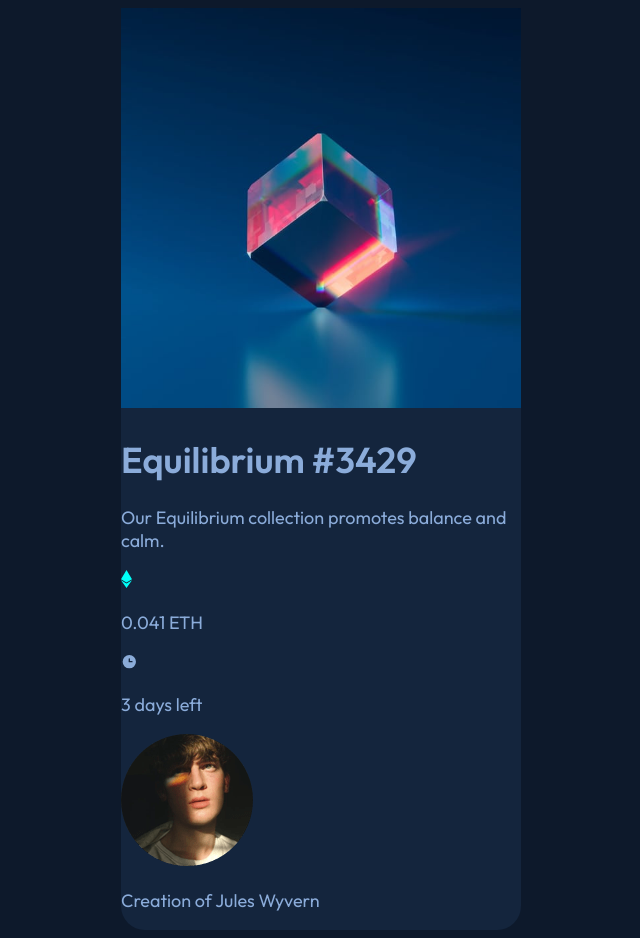
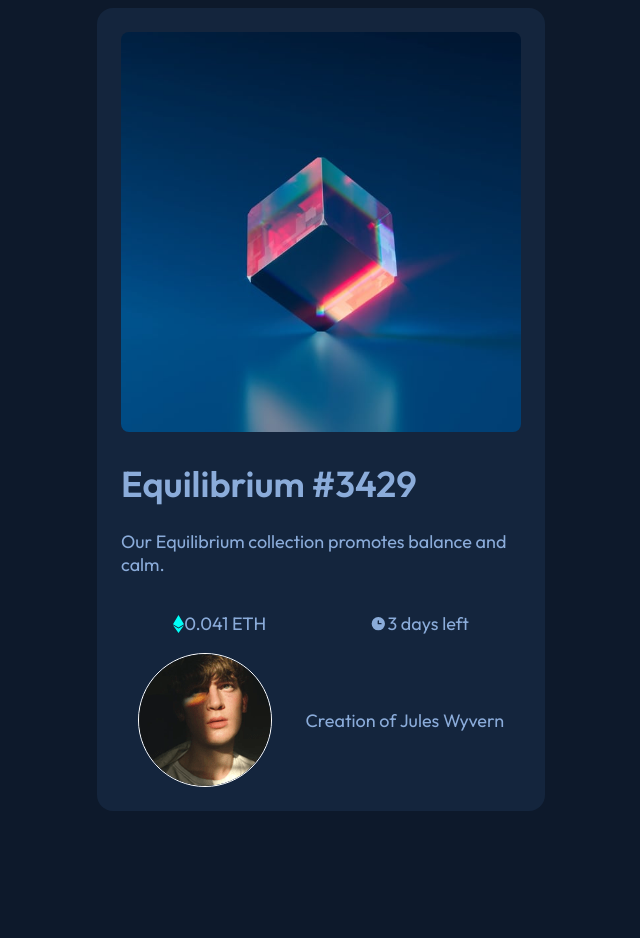
Before and after one commit to loicsolbes/nft-card, a plain HTML site: page index.html in a window 1280 px wide. Shown: the whole page, without its empty margins (87-727 px from the left). After the commit the page ends 819 px from the top, so only its background shows below. Drawn offline with Linux system fonts and the light colour scheme.

Commit message:
fix img problems

```diff
--- a/index.html
+++ b/index.html
@@ -15,14 +15,15 @@
 </head>
 <body>
 
-  <div class="main">
+  <div class="card">
     <div>
-      <img src="images/image-equilibrium.jpg" alt="Cube made of glass with a blue background" class="img-nft">
+      <img src="images/image-equilibrium.jpg" alt="Cube made of glass with a blue background" id="img-nft">
     </div>
     <div>
       <div id="info">
         <h1>Equilibrium #3429</h1>
         <p>Our Equilibrium collection promotes balance and calm.</p>
+        <div class="split">
           <div class="split">
             <img src="images/icon-ethereum.svg" alt="Ethereum logo">
             <p> 0.041 ETH</p>
@@ -32,8 +33,9 @@
             <p>3 days left</p>
           </div>
         </div>
+      </div>
       <div class="split">
-          <img src="images/image-avatar.png" alt="Man with blue eyes and a shadow hide the left half of his face">
+          <img src="images/image-avatar.png" alt="Man with blue eyes and a shadow hide the left half of his face" id="img-avatar">
           <p>Creation of <span>Jules Wyvern</span></p>
       </div>
     </div>
--- a/style.css
+++ b/style.css
@@ -18,13 +18,29 @@
     flex-direction: column;
   }
 
-  .main {
+  .card {
     background-color: hsl(216, 50%, 16%);
     color: hsl(215, 51%, 70%);
-    border-radius: 1.5rem;
+    border-radius: 1rem;
     max-width: 400px;
+    padding: 1.5rem;
   }
 
-  .img-nft{
+  .split {
+    display: flex;
+    justify-content: space-around;
+    align-items: center;
+  }
+
+
+
+  #img-nft{
     width: 100%;
+    border-radius: 0.5rem;
+
   }
+
+  #img-avatar {
+    border-radius: 50%;
+    border: 0.1rem solid white;
+  }
```
Lines whose indentation alone changed are shown as unchanged.
